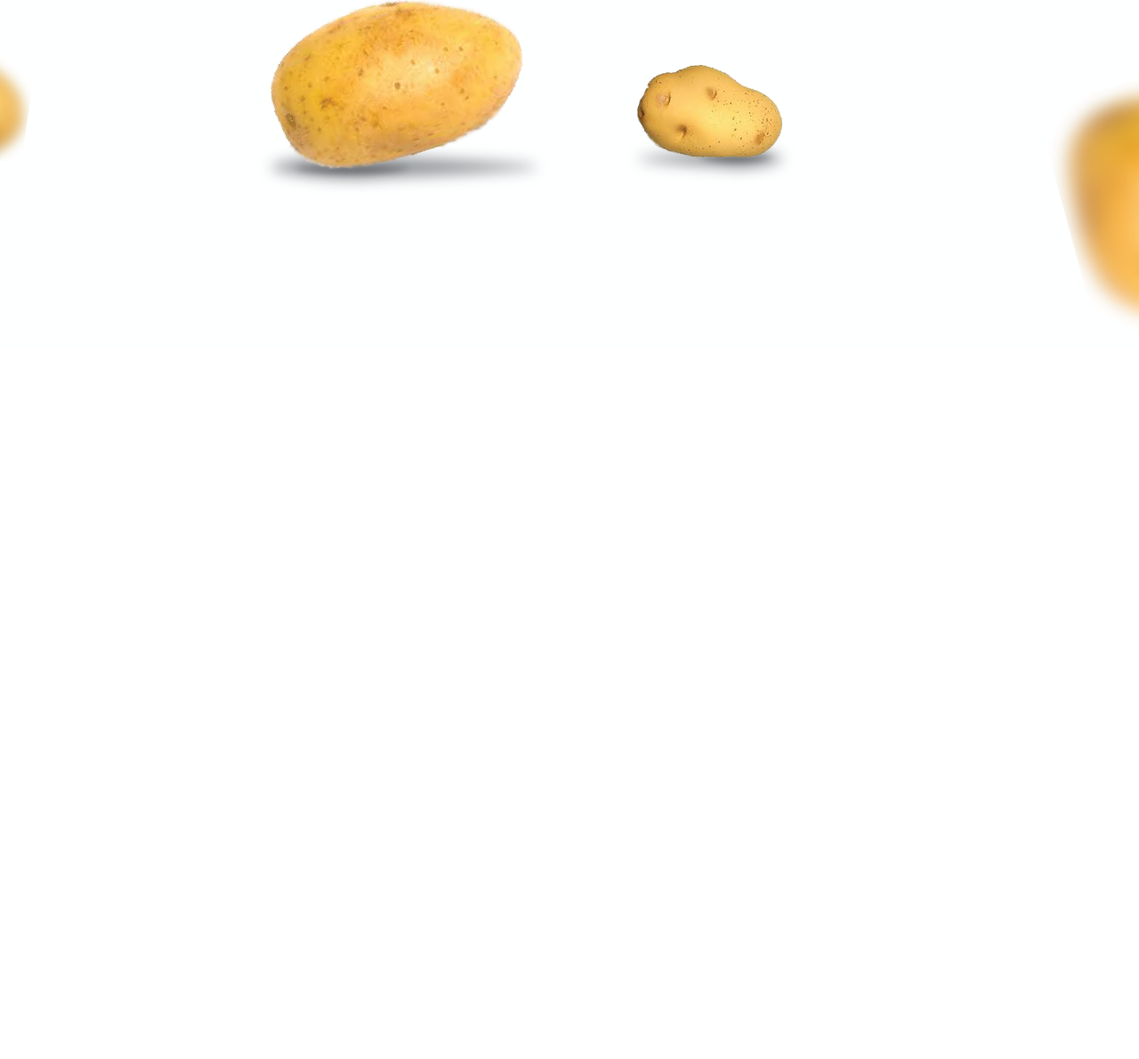
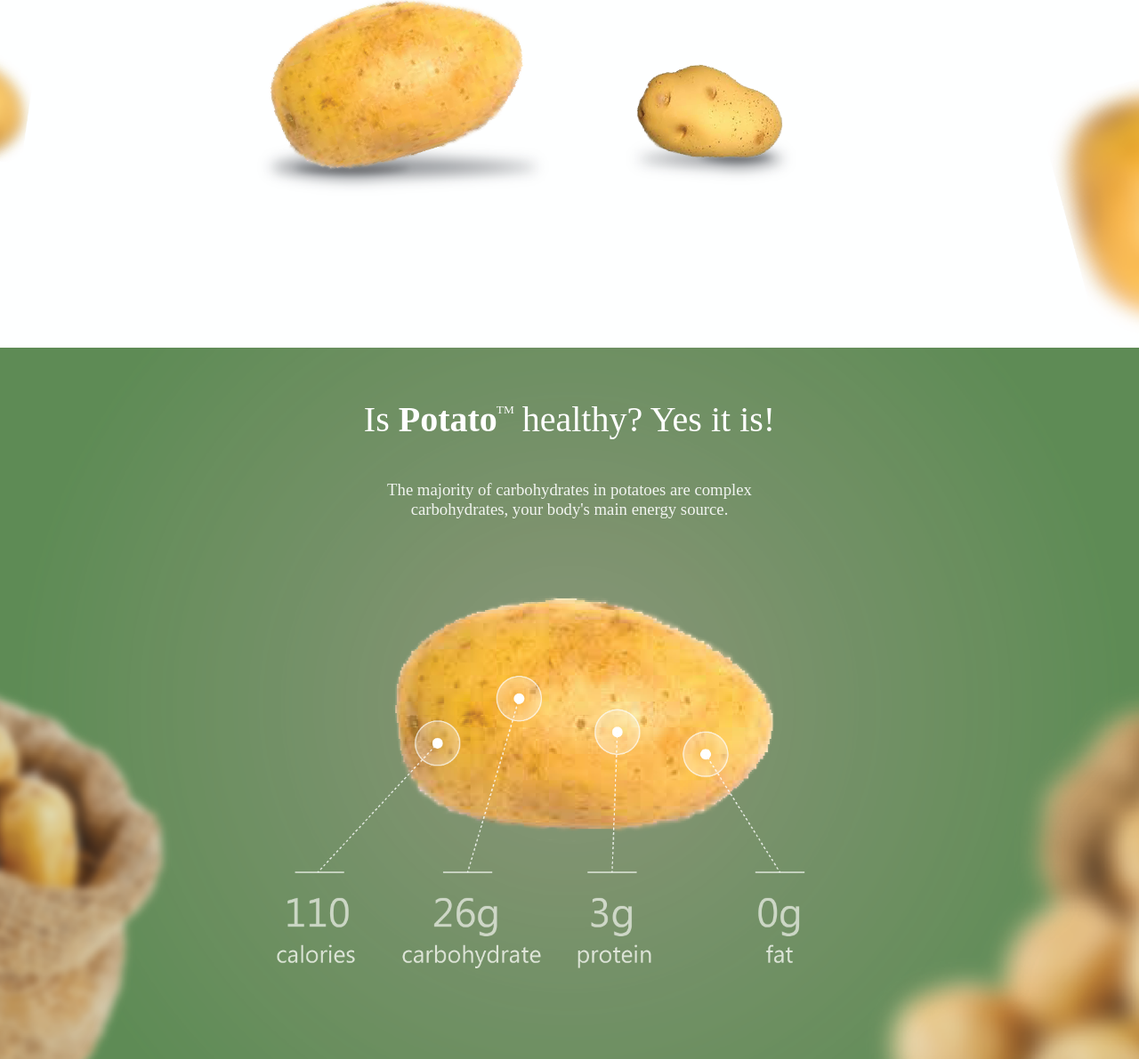
Before and after one commit to vlery/front_end_potato, a plain HTML site: page potato/index.html in a window 1280 px wide. Shown: the part 1249-2440 px from the top of the page at 89% size. Before the commit the page ends 1640 px from the top, so only its background shows below. Drawn offline with nearby package versions, Linux system fonts and the light colour scheme.

Commit message:
add third page

```diff
--- a/potato/index.html
+++ b/potato/index.html
@@ -90,6 +90,23 @@
     </div>
 </div>
 
+<div id="potato_bg2">
+    <div style="height:30px;width:100%"></div>
+    <div class="inline_container">
+    <h1>Is <b>Potato</b></h1> <h5>TM</h5> <h1>healthy? Yes it is!</h1>
+    </div>
+<h3>
+    The majority of carbohydrates in potatoes are complex
+
+</h3>
+
+    <h3 class="marginTop0">
+     carbohydrates, your body's main energy source.
+
+</h3>
+</div>
+
+
 <script src="../js/jquery-3.2.1.min.js"></script>
 <script src="main.js"></script>
 </body>
--- a/potato/style.css
+++ b/potato/style.css
@@ -199,3 +199,46 @@ body,html{
 .potato_frame{
     width:6%;
 }
+
+
+#potato_bg2{
+    background-image:url("potatoBG2.png");
+    height:100%;
+    background-repeat: no-repeat;
+    background-size: cover;
+    background-position: center;
+    display:flex;
+    flex-direction:column;
+    align-items:center;
+
+}
+
+.inline_container h1,h5{
+    display:inline-block;
+}
+#potato_bg2 h1,h5{
+    color: #ffffff;
+    font-weight: 300;
+
+}
+#potato_bg2 h1{
+    font-size:30pt;
+}
+
+.inline_container h5{
+    position:relative;
+    top:-20px;
+    margin-left: -5px;
+    margin-right:5px;
+        font-weight: 400;
+
+}
+#potato_bg2 h3{
+     color: #ffffff;
+    font-weight: 300;
+    opacity: 0.9;
+    margin-bottom: 0;
+}
+.marginTop0{
+    margin-top:0;
+}
```
Also changed, not shown: potato/potatoBG2.png (added).
